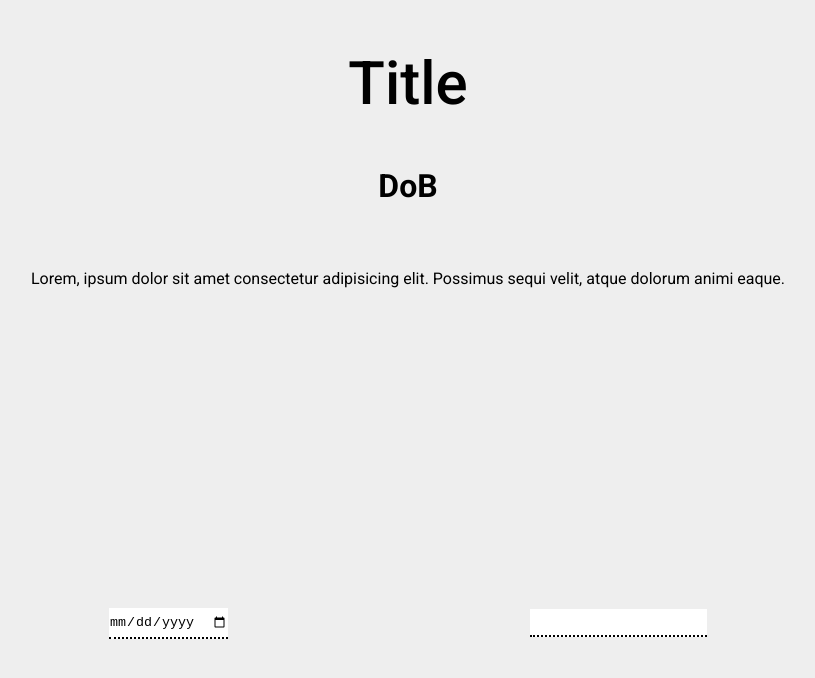
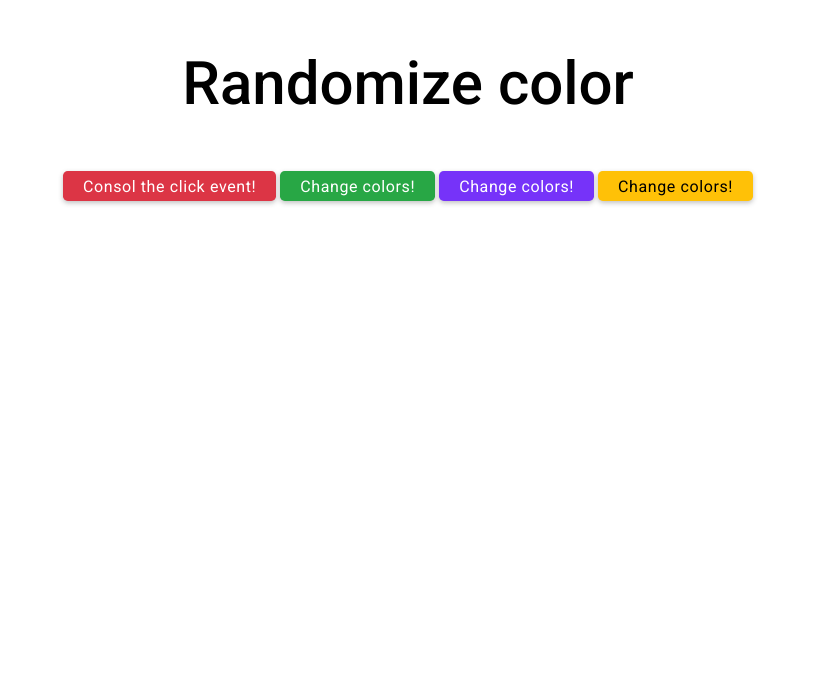
Before and after one commit to gbeto21/30-ReactProjects, a React (Create React App) app: page / in a window 1280 px wide. Shown: the top 678 px of the page, without its empty margins (232-1047 px from the left). Built offline with nearby package versions, Linux system fonts and the light colour scheme.

Commit message:
The project02 was completed.

```diff
--- a/src/App.js
+++ b/src/App.js
@@ -1,10 +1,12 @@
 import "./App.css";
-import ESignatureApp from "./projects/01-e-signature-app/ESignatureApp";
+import RandomizeColors from "./projects/02-randomize-colors/RandomizeColors";
+// import ESignatureApp from "./projects/01-e-signature-app/ESignatureApp";
 
 function App() {
   return (
     <div className="App">
-      <ESignatureApp/>
+      <RandomizeColors/>
+      {/* <ESignatureApp/> */}
     </div>
   );
 }
--- /dev/null
+++ b/src/projects/02-randomize-colors/RandomizeColors.jsx
@@ -0,0 +1,41 @@
+import React from "react";
+import Title from "../components/Title";
+
+export default function RandomizeColors() {
+  function handleClick(e) {
+    console.log(e);
+  }
+
+  const handleSecondClick = (e) => {
+    let body = document.querySelector("body");
+    body.style.background = getRandomColor();
+    e.target.style.backgroundColor = getRandomColor();
+  };
+
+  function getRandomColor() {
+    let letters = "0123456789ABCDEF";
+    let color = "#";
+    for (let index = 0; index < 6; index++) {
+      color += letters[Math.floor(Math.random() * 16)];
+    }
+    return color;
+  }
+
+  return (
+    <div className="container m-auto text-center">
+      <Title text={"Randomize color"} clases={"mb-4"} />
+      <button className="btn btn-danger" onClick={(e) => handleClick(e)}>
+        Consol the click event!
+      </button>
+      <button className="btn btn-success" onClick={handleSecondClick}>
+        Change colors!
+      </button>
+      <button className="btn btn-primary" onClick={handleSecondClick}>
+        Change colors!
+      </button>
+      <button className="btn btn-warning" onClick={handleSecondClick}>
+        Change colors!
+      </button>
+    </div>
+  );
+}
--- a/src/projects/components/Title.jsx
+++ b/src/projects/components/Title.jsx
@@ -2,7 +2,7 @@
 
 export default function Title({ clases, text }) {
   return (
-    <h1 className={clases ? clases : "title text-center"}>
+    <h1 className={clases ? `${clases} title text-center` : "title"}>
       {text ? text : "Title"}
     </h1>
   );
```
Also changed, not shown: 1 other file (tests, documents, lock files or other folders).
